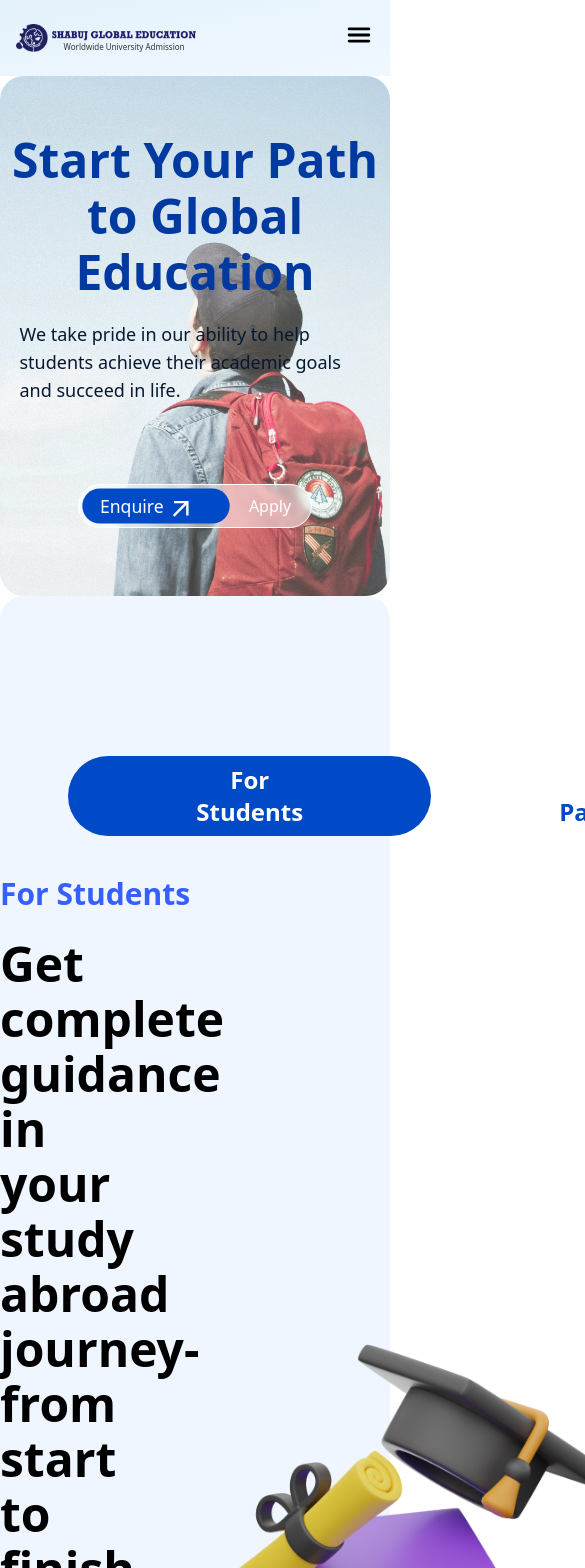
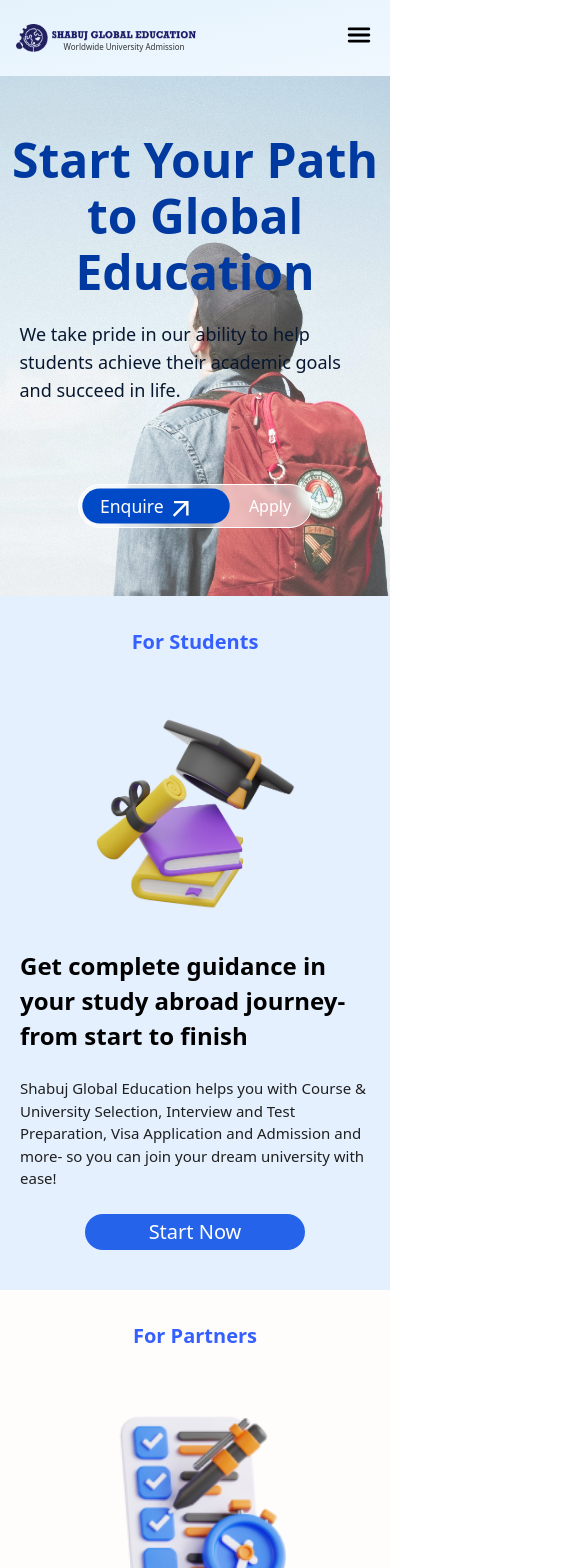
Before and after one commit to Nahidahmmed/SGE-Project, a React (Vite) app: page / in a window 390 px wide. Shown: the top 1568 px of the page, 585 px wide, since content can reach past the window. Built offline with nearby package versions, Linux system fonts and the light colour scheme.

Commit message:
tab section is good to go

```diff
--- a/src/Sections/GuidanceTab/GuidanceTab.jsx
+++ b/src/Sections/GuidanceTab/GuidanceTab.jsx
@@ -14,14 +14,16 @@ export default function GuidanceTab() {
         "Get complete guidance in your study abroad journey- from start to finish",
       text: "Shabuj Global Education helps you with Course & University Selection, Interview and Test Preparation, Visa Application and Admission and more- so you can join your dream university with ease!",
       image: `${student}`,
+      button: 'Start Now'
     },
     {
       id: 2,
       name: "For Partners",
+      title:
+      "Wow your students with Shabuj Global Education's trusted admission process",
+      text: "No more lack of trust and transparency- we treat your business our own. With SGE's 1500+ strong university network, expericnced counsellors, and dedicated customer support, you can just focus on increasing your student reach- and leave the processing part to us!",
       image: `${partners}`,
-      title:
-        "Wow your students with Shabuj Global Education's trusted admission process",
-      text: "No more lack of trust and transparency- we treat your business our own. With SGE's 1500+ strong university network, expericnced counsellors, and dedicated customer support, you can just focus on increasing your student reach- and leave the processing part to us!",
+      button: 'Explore More'
     },
   ];
 
@@ -30,11 +32,11 @@ export default function GuidanceTab() {
     setActiveTab(tabId);
   };
   return (
-    <div className="bg-[#EFF6FF] rounded-3xl pt-40">
-      <div className="max-w-screen-xl mx-auto ">
+    <div className="bg-[#EFF6FF] rounded-3xl lg:pt-40 md:pt-40 pt-0">
+      <div className="max-w-screen-xl mx-auto">
         <div>
           {/* Tab buttons */}
-          <div className="flex justify-between mb-4 bg-[#EEEEEE] w-[65%] text-2xl font-bold mx-auto rounded-full ">
+          <div className="lg:flex md:flex hidden justify-between mb-4 bg-[#EEEEEE] w-[65%] text-2xl font-bold mx-auto rounded-full ">
             {tabsData.map((tab) => (
               <button
                 key={tab.id}
@@ -51,7 +53,7 @@ export default function GuidanceTab() {
           </div>
 
           {/* Tab content */}
-          <div className="">
+          <div className="lg:block md:block hidden">
             {tabsData.map((tab) => (
               <div
                 key={tab.id}
@@ -59,10 +61,16 @@ export default function GuidanceTab() {
               >
                 <div className="flex items-center mt-10 pb-36">
                   <div className="space-y-6">
-                    <p className="text-[#3560FF] text-3xl font-bold">{tab.name}</p>
-                    <p className="text-5xl font-semibold w-[75%] leading-[55px]">{tab.title}</p>
+                    <p className="text-[#3560FF] text-3xl font-bold">
+                      {tab.name}
+                    </p>
+                    <p className="text-5xl font-semibold w-[75%] leading-[55px]">
+                      {tab.title}
+                    </p>
                     <p className="text-[#1F1F1F] text-lg w-[60%]">{tab.text}</p>
-                    <button className="bg-[#2563EB] text-2xl text-white font-light px-16 py-2 rounded-full hover:opacity-85">Start Now</button>
+                    <button className="bg-[#2563EB] text-2xl text-white font-light px-16 py-2 rounded-full hover:opacity-85">
+                      {tab.button}
+                    </button>
                   </div>
                   <img className="w-[800px]" src={tab.image} alt="" />
                 </div>
@@ -70,6 +78,33 @@ export default function GuidanceTab() {
             ))}
           </div>
         </div>
+        {/* mobile */}
+        <div className="lg:hidden md:hidden block">
+          {tabsData.map((tab, index) => (
+            <div
+              key={tab.id}
+              className={` ${index === 0 ? "bg-[#e5f0ff]" : "bg-[#FFFCFC]"}`}
+            >
+              <div className="pb-10">
+                <div className="space-y-6">
+                  <p className="text-[#3560FF] text-xl font-bold text-center py-8">
+                    {tab.name}
+                  </p>
+                  <img className="w-[200px] mx-auto" src={tab.image} alt="" />
+                  <p className="text-2xl font-bold leading-[35px] mx-5 pt-3">
+                    {tab.title}
+                  </p>
+                  <p className="text-[#1F1F1F] text-[15px] mx-5 ">{tab.text}</p>
+                  <div className="flex justify-center items-center">
+                    <button className={` ${index === 0 ? "bg-[#2563EB] text-xl text-white font-light px-16 py-1 rounded-full hover:opacity-85" : "bg-[#2563EB] text-xl text-white font-light px-14 py-1 rounded-full hover:opacity-85"}`}>
+                    {tab.button}
+                    </button>
+                  </div>
+                </div>
+              </div>
+            </div>
+          ))}
+        </div>
       </div>
     </div>
   );
--- a/src/Sections/HomeSections/Banner.jsx
+++ b/src/Sections/HomeSections/Banner.jsx
@@ -7,7 +7,7 @@ export default function Banner() {
   const [isHovered, setIsHovered] = useState(true);
   return (
     <div
-      className="lg:h-[650px] md:h-[650px] h-[520px] bg-cover bg-right rounded-3xl"
+      className="lg:h-[650px] md:h-[650px] h-[520px] bg-cover bg-right lg:rounded-3xl md:rounded-3xl rounded-none"
       style={{ backgroundImage: `url(${banner})` }}
     >
       <div className="w-full h-full lg:bg-transparent md:bg-transparent bg-white bg-opacity-25">
```
